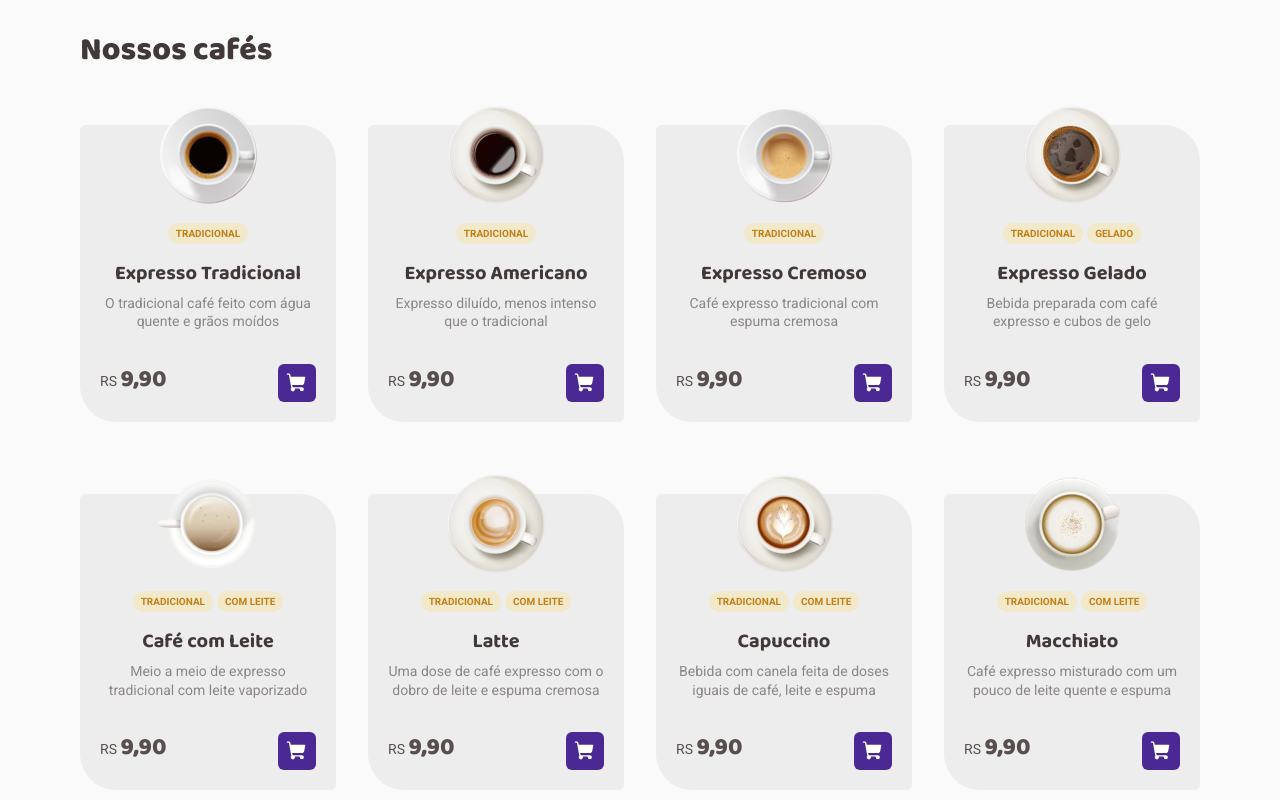
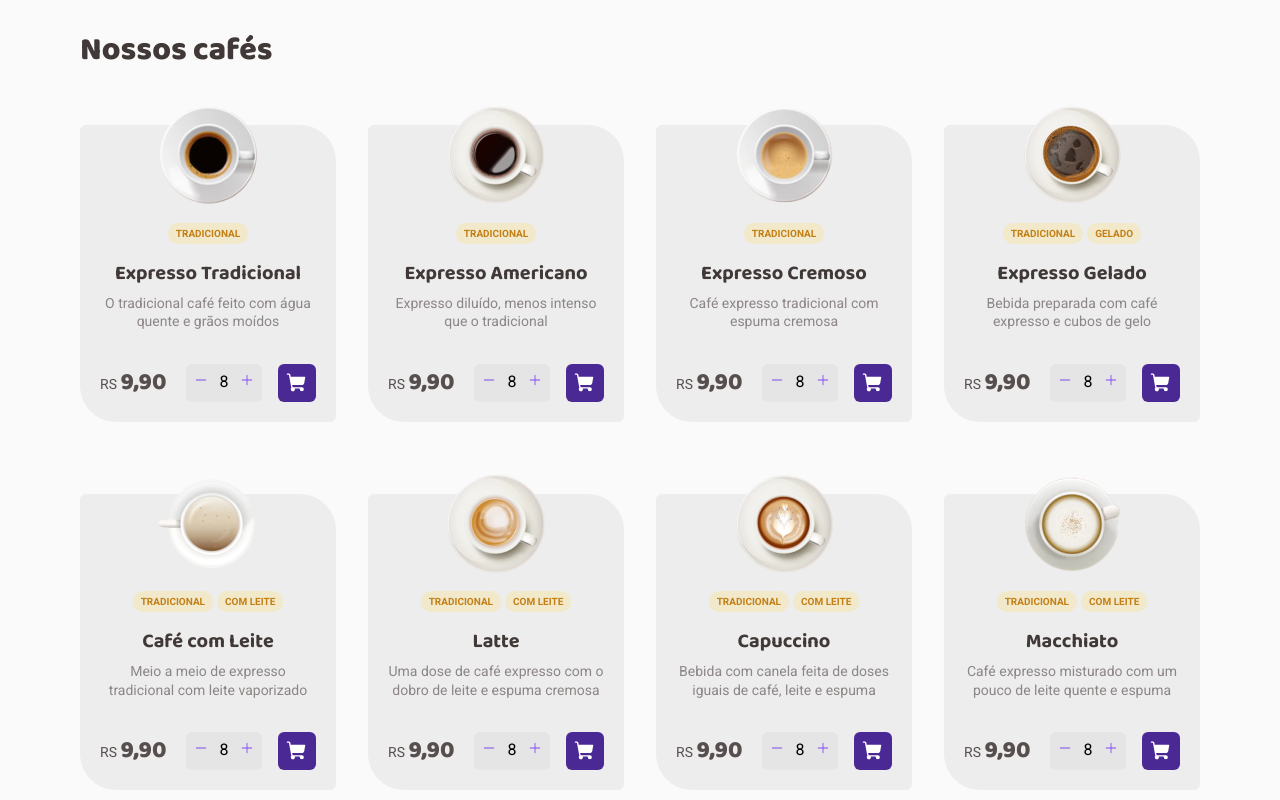
Before and after one commit to HenriqueMarcelo/coffee-delivery, a React (Vite) app: page / in a window 1280 px wide. Shown: the part 660-1460 px from the top of the page. Built offline with nearby package versions, Linux system fonts and the light colour scheme.

Commit message:
Custom Input Number

```diff
--- a/src/components/CoffeeCard/index.tsx
+++ b/src/components/CoffeeCard/index.tsx
@@ -1,5 +1,6 @@
 import { ShoppingCart } from 'phosphor-react'
 import { coffees } from '../../coffees'
+import { NumberInput } from '../NumberInput'
 import {
   Button,
   CoffeeContainer,
@@ -30,7 +31,8 @@ export function CoffeeCard({ coffee }: CoffeeProps) {
         <Price>
           RS <span>9,90</span>
         </Price>
-        <div>
+        <div className="d-flex">
+          <NumberInput value="8" onChange={(v) => console.log(`Valor: ${v}`)} />
           <Button>
             <ShoppingCart size={22} weight="fill" />
           </Button>
--- a/src/components/CoffeeCard/styles.ts
+++ b/src/components/CoffeeCard/styles.ts
@@ -65,6 +65,7 @@ export const Description = styled.p`
 export const PriceLine = styled.div`
   display: flex;
   justify-content: space-between;
+  align-items: center;
   margin-bottom: 1.25rem;
 `
 
@@ -96,6 +97,7 @@ export const Button = styled.button`
   padding: 0.5rem;
   line-height: 0;
   position: relative;
+  margin-left: 1rem;
 
   transition: all 0.1s;
   cursor: pointer;
--- /dev/null
+++ b/src/components/NumberInput/index.tsx
@@ -0,0 +1,47 @@
+import { Minus, Plus } from 'phosphor-react'
+import { ChangeEvent, InputHTMLAttributes, useEffect, useState } from 'react'
+import { InputContainer } from './styles'
+
+interface NumberInputProps
+  extends Omit<InputHTMLAttributes<HTMLInputElement>, 'onChange'> {
+  onChange?: (customValue: number) => void
+}
+
+export function NumberInput({ onChange, value, ...rest }: NumberInputProps) {
+  const [customValue, setCustomValue] = useState(Number(value))
+
+  function handleSetCustomValue(e: ChangeEvent<HTMLInputElement>) {
+    setCustomValue(Number(e.target.value))
+  }
+
+  function handleDecreaseValue() {
+    setCustomValue((state) => --state)
+  }
+
+  function handleIncreaseValue() {
+    setCustomValue((state) => ++state)
+  }
+
+  useEffect(() => {
+    if (onChange) {
+      onChange(customValue)
+    }
+  }, [customValue, onChange])
+
+  return (
+    <InputContainer>
+      <button onClick={handleDecreaseValue}>
+        <Minus size={14} weight="fill" />
+      </button>
+      <input
+        type="number"
+        value={customValue}
+        onChange={handleSetCustomValue}
+        {...rest}
+      />
+      <button onClick={handleIncreaseValue}>
+        <Plus size={14} weight="fill" />
+      </button>
+    </InputContainer>
+  )
+}
--- /dev/null
+++ b/src/components/NumberInput/styles.ts
@@ -0,0 +1,61 @@
+import styled from 'styled-components'
+
+export const InputContainer = styled.div`
+  display: inline-flex;
+  background-color: ${({ theme }) => theme['gray-400']};
+
+  border-radius: 6px;
+
+  &:focus-within {
+    box-shadow: 0 0 0 2px ${({ theme }) => theme['purple-700']};
+  }
+
+  button {
+    color: ${({ theme }) => theme['purple-500']};
+    font-weight: 400;
+    padding: 0.538rem 0.5rem;
+    background-color: transparent;
+    border: none;
+
+    border-radius: 6px;
+
+    cursor: pointer;
+
+    &:focus {
+      /* box-shadow: 0 0 0 2px ${({ theme }) => theme['purple-500']}; */
+      box-shadow: none;
+    }
+
+    &:last-child {
+      padding-left: 0;
+    }
+
+    &:first-child {
+      padding-right: 0;
+    }
+  }
+
+  input {
+    font-family: 'Roboto';
+    font-style: normal;
+    font-weight: 400;
+    font-size: 16px;
+    line-height: 130%;
+
+    text-align: center;
+    background-color: transparent;
+    border: none;
+
+    width: 2rem;
+
+    &:focus {
+      box-shadow: none;
+    }
+
+    &::-webkit-inner-spin-button,
+    &::-webkit-outer-spin-button {
+      -webkit-appearance: none;
+      margin: 0;
+    }
+  }
+`
--- a/src/screens/Home/styles.ts
+++ b/src/screens/Home/styles.ts
@@ -23,4 +23,6 @@ export const CoffeesContainer = styled.div`
   display: flex;
   gap: 2rem;
   flex-wrap: wrap;
+
+  margin-bottom: 6rem;
 `
--- a/src/styles/global.ts
+++ b/src/styles/global.ts
@@ -24,4 +24,8 @@ export const GlobalStyle = createGlobalStyle`
         font-size: 1rem;
         line-height: 1.3
     }
+
+    .d-flex{
+        display: flex;
+    }
 `
```
